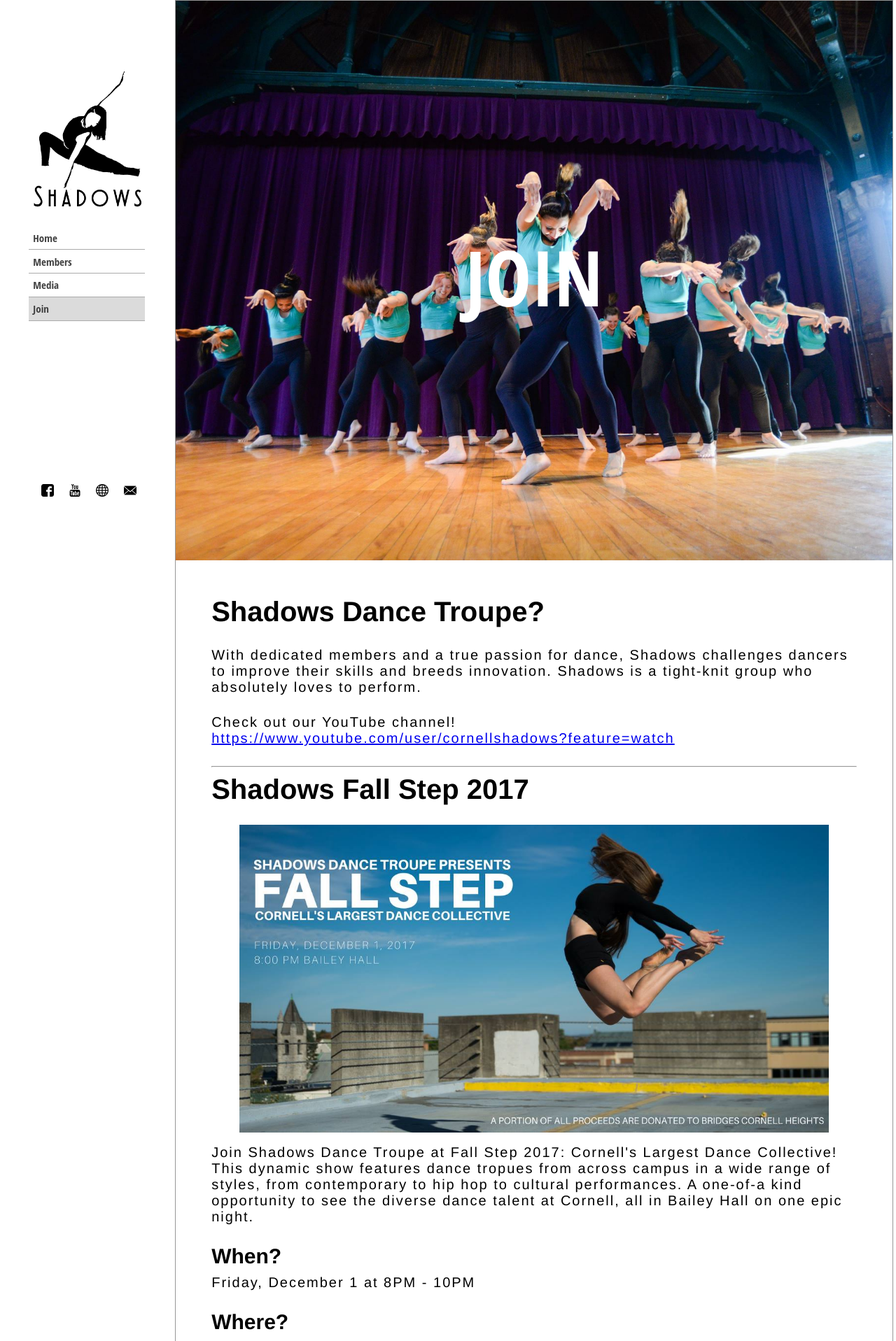
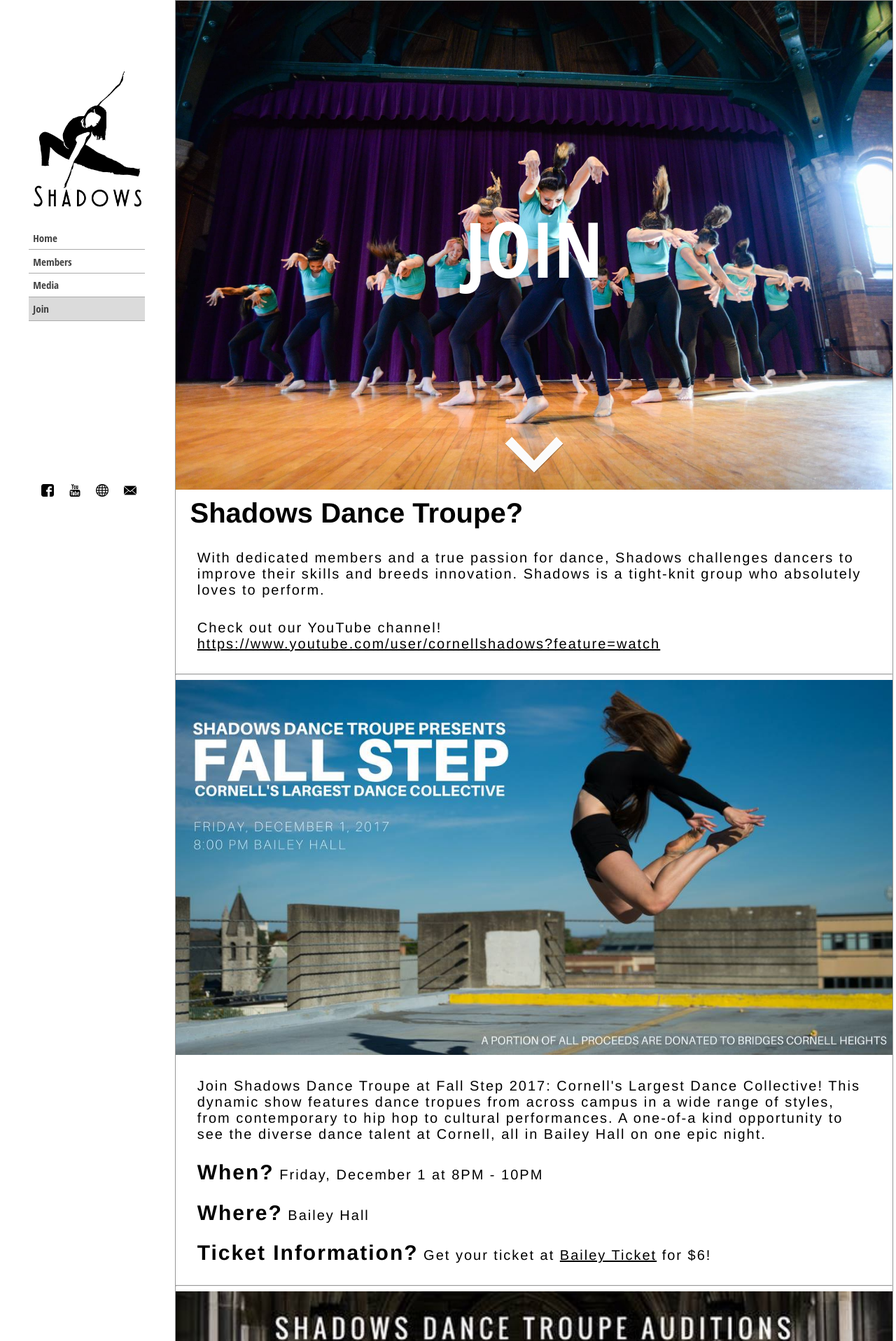
Before and after one commit to kfam98/1300finalproj, a PHP site: page /join.php in a window 1280 px wide. Shown: the top 1917 px of the page at 70% size. Run offline with PHP 8.4, Linux system fonts and the light colour scheme.

Commit message:
edit join

```diff
--- a/join.php
+++ b/join.php
@@ -28,6 +28,7 @@
         <!--Image Source: Shadows dance troupe Facebook page -->
         <div class="covertext">
           <h1>Join</h1>
+          <img id="arrow" alt="scroll" src="images/icons/arrow_white.png">
         </div>
       </div>
 
@@ -46,7 +47,6 @@
 
       <!--performance info-->
       <div class="performance">
-        <h1> Shadows Fall Step 2017 </h1>
         <figure id="fallstepimg">
           <img alt="fallstep" src="images/join/fallstep.jpg"/>
         </figure>
@@ -54,28 +54,26 @@
           <p>Join Shadows Dance Troupe at Fall Step 2017: Cornell's Largest Dance Collective! This dynamic show features dance tropues from across campus in a wide range of styles, from contemporary to hip hop to
           cultural performances. A one-of-a kind opportunity to see the diverse dance talent at Cornell, all in Bailey Hall on one epic night. </p>
         </div>
-        <div class="fallstep_info">
-          <h2>When?</h2>
-            <p>Friday, December 1 at 8PM - 10PM</p>
-          <h2>Where?</h2>
-            <p>Bailey Hall</p>
+        <div class="fallstepDetail">
+          <p><span class="h2">When?</span> Friday, December 1 at 8PM - 10PM</p>
+          <p><span class="h2">Where?</span> Bailey Hall</p>
             <!--add google map maybe?-->
-          <h2>Ticket Information</h2>
-            <p>Get your ticket at <a href="https://baileytickets.universitytickets.com/w/event.aspx?id=1293&cid=160&p=1">Bailey Ticket </a> for $6! </p>
+          <p><span class="h2">Ticket Information?</span> Get your ticket at <a href="https://baileytickets.universitytickets.com/w/event.aspx?id=1293&cid=160&p=1">Bailey Ticket</a> for $6! </p>
         </div>
       </div>
       <hr/>
       <!--audition info-->
       <div class="audition">
+        <figure id="auditionimg">
+          <img alt="audition" src="images/join/audition.jpg"/>
+        </figure>
         <h1>Fall 2017 Audition</h1>
           <p> Come try out for Shadows Dance Troupe at our Fall 2017 auditions!
             We perform all styles of dance, including jazz contemporary, hip hop, tap, and more.
             Each year, we are known for hosting Fall Step, Cornell's largest dance collective in Bailey hall!
             Shadows dancers are active in the dance community - teaching CDA workshops, participating in multiple dance troupes, and performing across campus.
             We would love to see what you've got - auditions for Shadows! <p>
-          <figure id="auditioninfo">
-            <img alt="audition" src="images/join/audition.jpg"/>
-          </figure>
+
         <!--add map-->
       </div>
       <hr/>
@@ -83,15 +81,13 @@
       <!--workshop info-->
       <div class="workshop">
         <h1>Orientation Workshop</h1>
-          <figure>
+          <figure id="workshopimg">
             <img alt="workshop" src="images/join/workshop.jpg">
             <img alt="workshop" src="images/join/workshop2.jpg">
           </figure>
         <!--add past workshop pictures + videos -->
       </div>
     </div>
-
-
   </div>
 
 
--- a/styles/join.css
+++ b/styles/join.css
@@ -18,7 +18,7 @@
 
 .main {
   width: 80%;
-	height: 4000px;
+	height: 100%;
 	background-color: white;
 	border: solid 1px #979797;
   box-sizing: inherit;
@@ -53,39 +53,50 @@
   /*padding: 20px 30px;*/
 }
 
-.performance img, .audition img{
+#arrow{
+  width: 10%;
+  margin-top: 58%;
+  margin-left: 45%;
+}
+
+.performance img, .audition img, .workshop img{
   width: 100%;
 }
 
-#audjoin{
-  text-align: right;
-}
-
 .joinInfo{
-  width: 90%;
-  margin: 5%;
+  width: 100%;
 }
 
 .joinInfo h1{
   font-size: 40px;
   margin-top: 1%;
-  margin-bottom: 3%;
-}
-
-.joinInfo h2{
-  font-size: 30px;
-  margin-top: 1%;
-  margin-bottom: 1%;
+  margin-left: 2%;
 }
 
 .joinInfo p{
   font-size: 20px;
   font-weight: lighter;
-  margin-top: 1%;
-  margin-bottom: 3%;
   letter-spacing: 2px;
+  margin: 3%;
 }
 
+.joinInfo a{
+  color: black;
+  font-weight: lighter;
+}
+
+.h2{
+  font-size: 30px;
+  font-weight: bold;
+}
+
+#fallstepimg, #auditionimg, #workshopimg{
+  margin: 0 auto;
+}
+
+.fallstepDetail{
+  line-height: 23px;
+}
 
 /**************************************************************/
 /***********************MAIN 4 MOBILE**************************/
```
